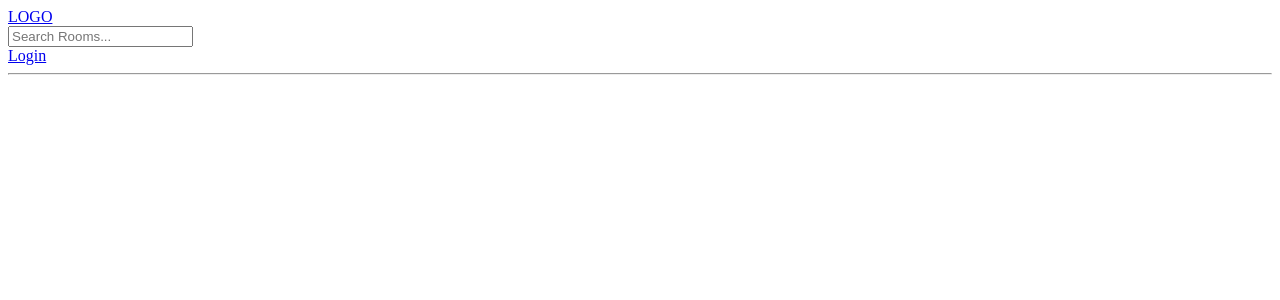
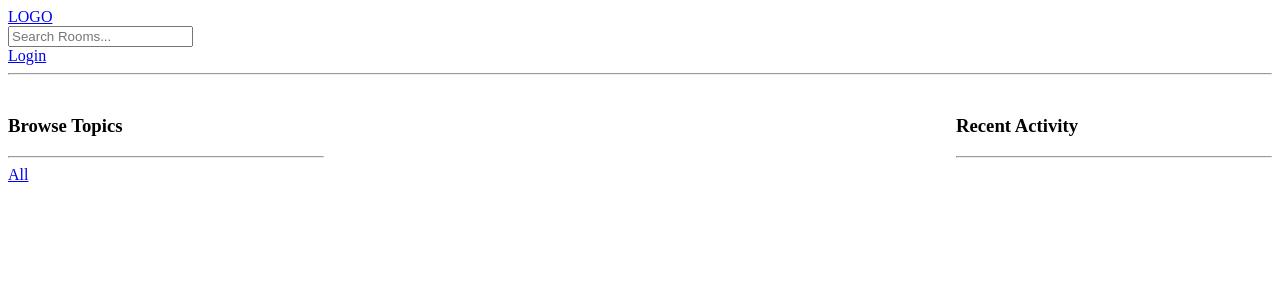
Before and after one commit to pal5/discord-clone, a Django app: template base/templates/base/profile.html in a window 1280 px wide. Shown: the top 300 px of the page. Run offline with Django 4.2, Linux system fonts and the light colour scheme; the template is opened without the code that fills it, so the values that code supplies are empty.

Commit message:
feat: implement user profile & re-use components

```diff
--- a/base/templates/base/profile.html
+++ b/base/templates/base/profile.html
@@ -1,5 +1,22 @@
 {% extends "main.html" %}
 
 {% block content %}
-<h3>{{user.username}}</h3>
+<style>
+    .profile-container{
+        display: grid;
+        grid-template-columns: 1fr 2fr 1fr;
+    }
+</style>
+<h1>{{user.username}}</h1>
+<div class="profile-container">
+    <div>
+        {% include 'base/topics-component.html' %}
+    </div>
+    <div>
+        {% include 'base/feed-component.html' %}
+    </div>
+    <div>
+        {% include 'base/recent-activity-component.html' %}
+    </div>
+</div>
 {% endblock content %}
--- a/base/templates/base/recent-activity-component.html
+++ b/base/templates/base/recent-activity-component.html
@@ -1,7 +1,7 @@
 <div>
     <h3>Recent Activity</h3>
     <hr>
-    {% for message in rooms_messages  %}
+    {% for message in all_messages  %}
     <div>
         <small><a href={% url "user-profile" message.user.id %}>@{{message.user}}</a> {{message.created | timesince }}</small>
         <small>Replied at {{message.room}}</small>
```
Also changed, not shown: base/views.py (+5 -2 lines).
